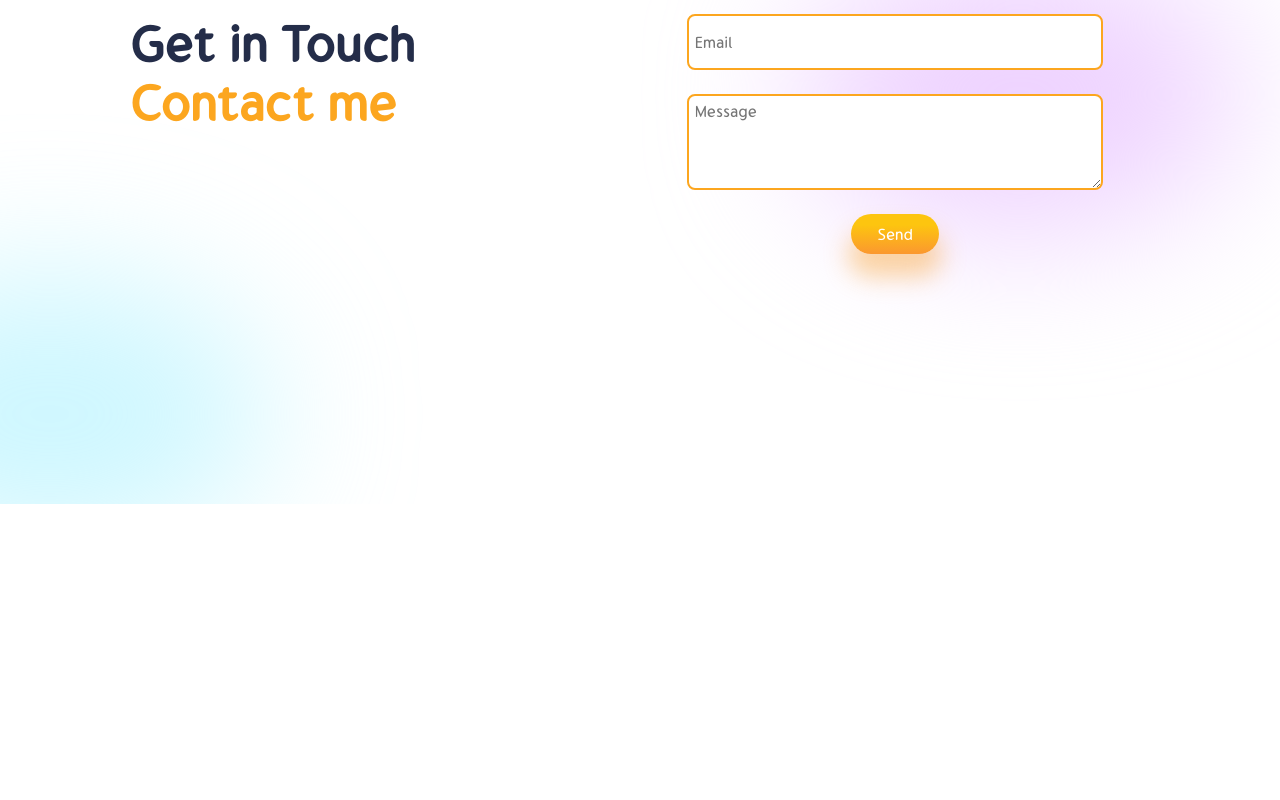
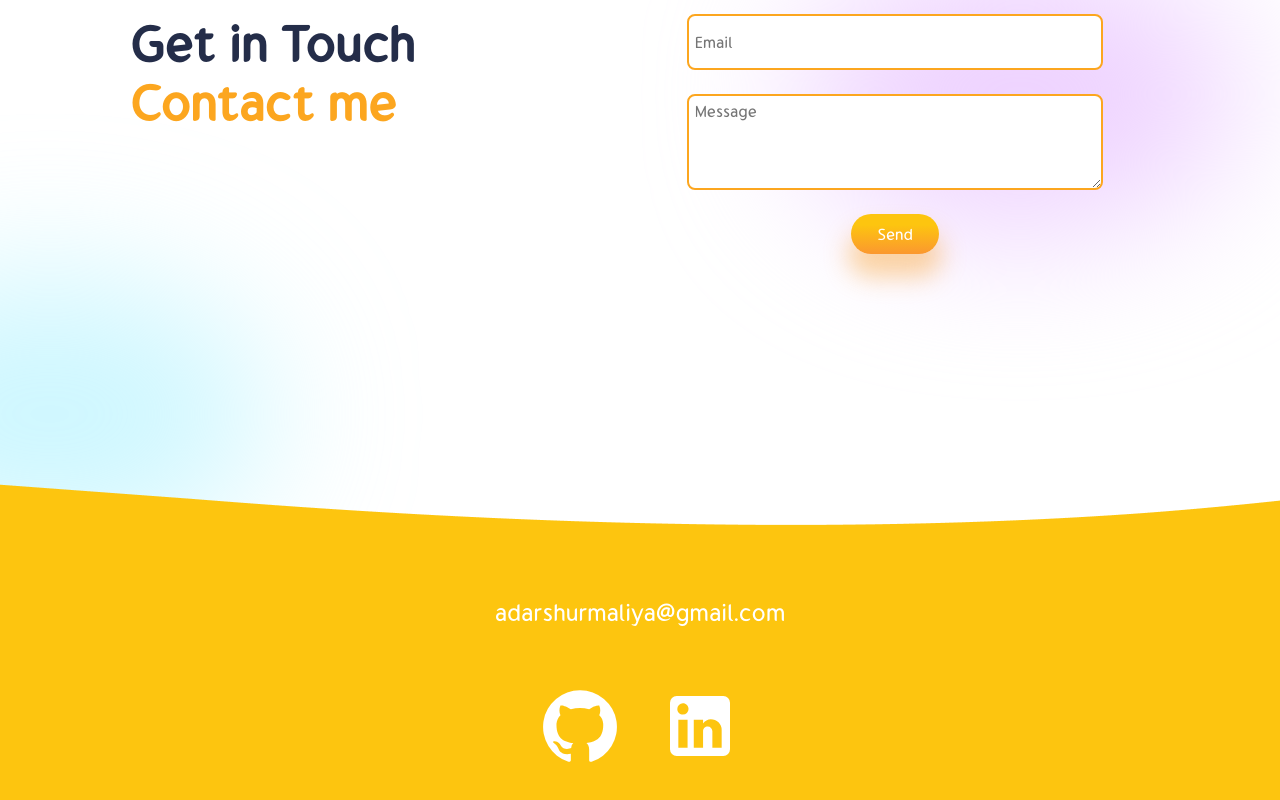
Before and after one commit to Satellite-system/Portfolio, a React (Create React App) app: page / in a window 1280 px wide. Shown: the part 4612-5412 px from the top of the page. Before the commit the page ends 5116 px from the top, so only its background shows below. Built offline with nearby package versions, Linux system fonts and the light colour scheme.

Commit message:
Add Footer Component

```diff
--- a/package.json
+++ b/package.json
@@ -4,6 +4,8 @@
   "private": true,
   "dependencies": {
     "@emailjs/browser": "^3.7.0",
+    "@mui/icons-material": "^5.10.6",
+    "@mui/material": "^5.10.8",
     "@testing-library/jest-dom": "^5.14.1",
     "@testing-library/react": "^12.0.0",
     "@testing-library/user-event": "^13.2.1",
--- a/src/App.js
+++ b/src/App.js
@@ -7,6 +7,7 @@ import Works from "./component/Works/Works";
 import Portfolio from "./component/Portfolio/Portfolio";
 import Testimonial from "./component/Testimonial/Testimonial";
 import Contact from "./component/Contact/Contact";
+import Footer from "./component/Footer/Footer";
 
 function App() {
   return (
@@ -19,6 +20,7 @@ function App() {
       <Portfolio/>
       <Testimonial/>
       <Contact/>
+      <Footer/>
     </div>
   );
 }
--- /dev/null
+++ b/src/component/Footer/Footer.css
@@ -0,0 +1,35 @@
+.footer{
+   display: flex;
+   align-items: center;
+   margin: 0 -3.5rem;
+   position: relative;
+   height: 40vh;
+   /* position: absolute; */
+   /* margin-top: -7rem; */
+   /* top: 700%; */
+}
+.footer img{
+   /* transform: scaleY(0.5); */
+}
+.f-content{
+   display: flex;
+   flex-direction: column;
+   position: absolute;
+   align-items: center;
+   justify-content: center;
+   width: 100%;
+   margin-top: 3rem;
+   gap: 3rem;
+   color: white;
+   /* background-color: greenyellow; */
+}
+.f-content>span:nth-last-of-type(1){
+   font-size: larger;
+}
+.f-content a:hover{
+   cursor: pointer;
+}
+.f-icons{
+   display: flex;
+   gap: 2rem;
+}
--- /dev/null
+++ b/src/component/Footer/Footer.jsx
@@ -0,0 +1,22 @@
+import React from 'react'
+import './Footer.css'
+import Wave from '../../img/wave.png';
+import LinkedInIcon from '@mui/icons-material/LinkedIn';
+import GitHubIcon from '@mui/icons-material/GitHub';
+
+function Footer() {
+  return (
+   <div className="footer">
+       <img src={Wave} alt="" />
+      <div className="f-content">
+         <span>adarshurmaliya@gmail.com</span>
+         <div className="f-icons">
+         <a href='https://github.com/Satellite-system'><GitHubIcon style={{color:'#ffffff',fontSize: '4rem'}}/></a>
+         <a href='https://www.linkedin.com/in/adarsh-urmaliya-6008201aa/'><LinkedInIcon style={{color:'#ffffff',fontSize: '4rem'}}/></a>
+         </div>
+      </div>
+   </div>
+  )
+}
+
+export default Footer;
```
Also changed, not shown: 2 other files (tests, documents, lock files or other folders).
